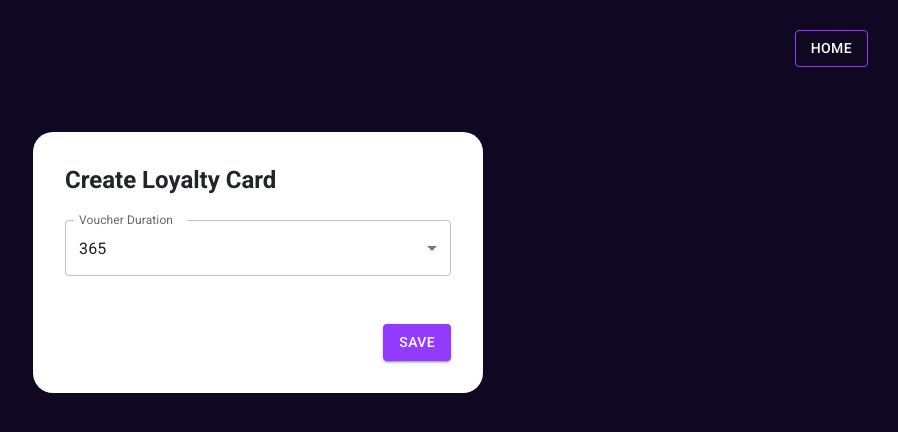
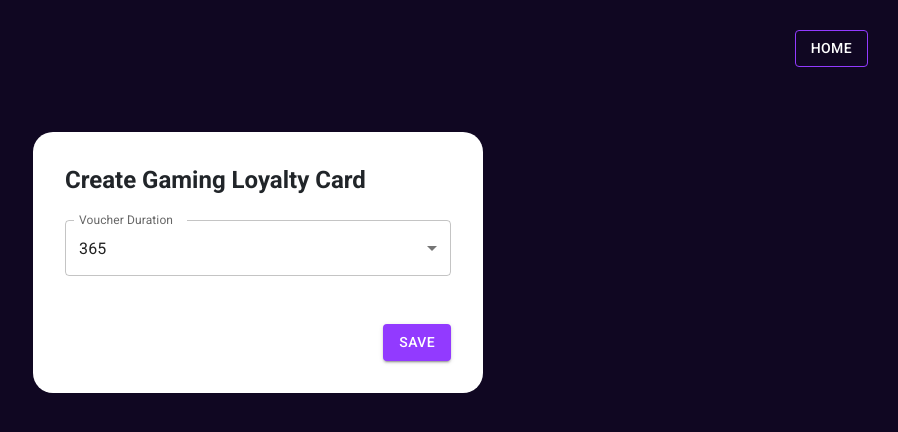
Before and after one commit to TalaoDAO/qrcode-generator, a React (Create React App) app in the folder client/: page /loyaltycard in a window 1280 px wide. Shown: the top 432 px of the page, without its empty margins (382-1280 px from the left). Built offline with nearby package versions, Linux system fonts and the light colour scheme; no server answers; sample sign-in values are in the browser's storage.

Commit message:
loyalty gaming card added, blockchain prefix added, membership card price 0 value added

```diff
--- a/client/src/pages/Choice.jsx
+++ b/client/src/pages/Choice.jsx
@@ -51,7 +51,7 @@ function Choice({isLoggedIn = false}) {
                                                 <FormControlLabel  name="next" onChange={onChange} value="membership" control={<Radio />} label="Membership" />
                                                 <FormControlLabel  name="next" onChange={onChange} value="voucher_mobile" control={<Radio />} label="Voucher for mobile" />
                                                 <FormControlLabel  name="next" onChange={onChange} value="arago_pass" control={<Radio />} label="Arago Pass" />
-                                                <FormControlLabel  name="next" onChange={onChange} value="loyaltycard" control={<Radio />} label="Loyalty Card" />
+                                                <FormControlLabel  name="next" onChange={onChange} value="loyaltycard" control={<Radio />} label="Gaming Loyalty Card" />
 
                                             </RadioGroup>
                                             <button className="active-btn" >
--- a/client/src/pages/LoyaltyCard.jsx
+++ b/client/src/pages/LoyaltyCard.jsx
@@ -116,7 +116,7 @@ function LoyaltyCard() {
 
                     <form onSubmit={e => onSubmit(e)} className={"voucher-form"}>
 
-                        <Typography variant={"h5"}>{`${voucher ? 'Update' : 'Create'} Loyalty Card`}</Typography>
+                        <Typography variant={"h5"}>{`${voucher ? 'Update' : 'Create'} Gaming Loyalty Card`}</Typography>
 
                         <FormControl fullWidth>
                             <InputLabel id="duration-label">Voucher Duration</InputLabel>
--- a/client/src/pages/MembershipCard.jsx
+++ b/client/src/pages/MembershipCard.jsx
@@ -168,6 +168,7 @@ function MembershipCard() {
                                 label="voucherPrice"
                                 onChange={onChange}
                             >
+                                <MenuItem value={0}>5</MenuItem>
                                 <MenuItem value={5}>5</MenuItem>
                                 <MenuItem value={10}>10</MenuItem>
                                 <MenuItem value={15}>15</MenuItem>
```
Also changed, not shown: 2 other files (tests, documents, lock files or other folders).
